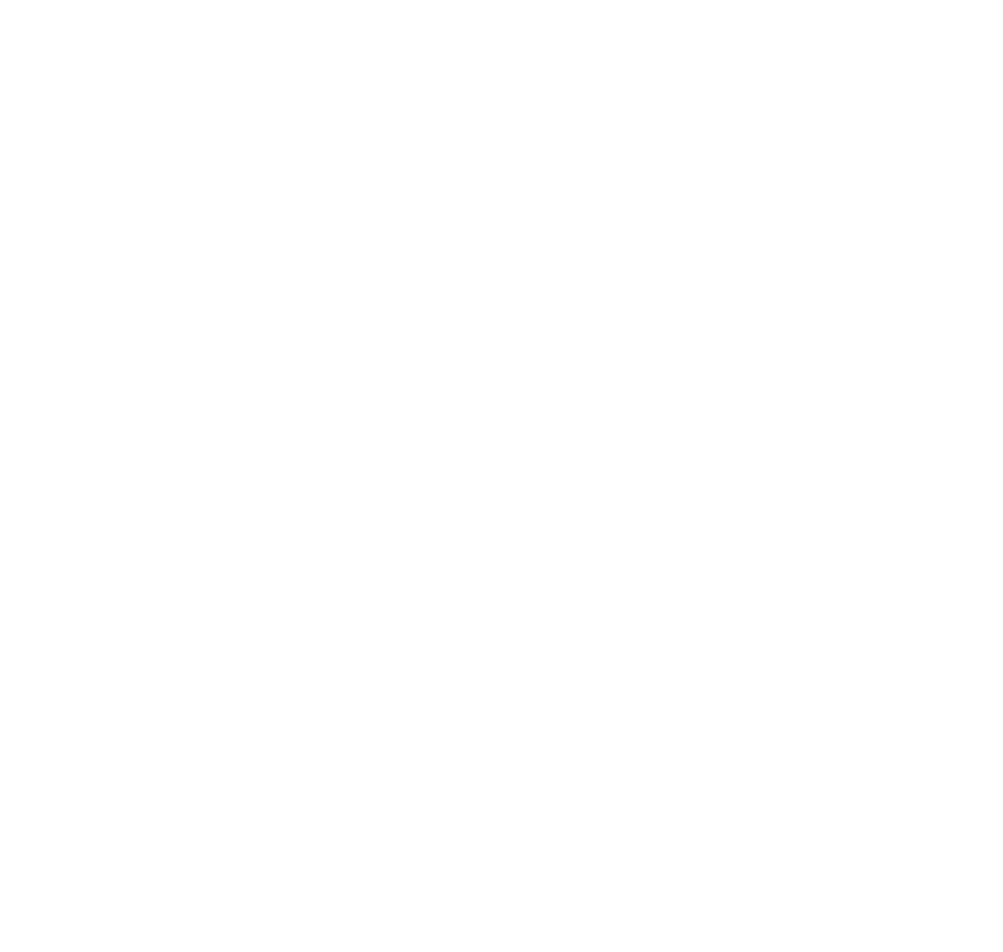
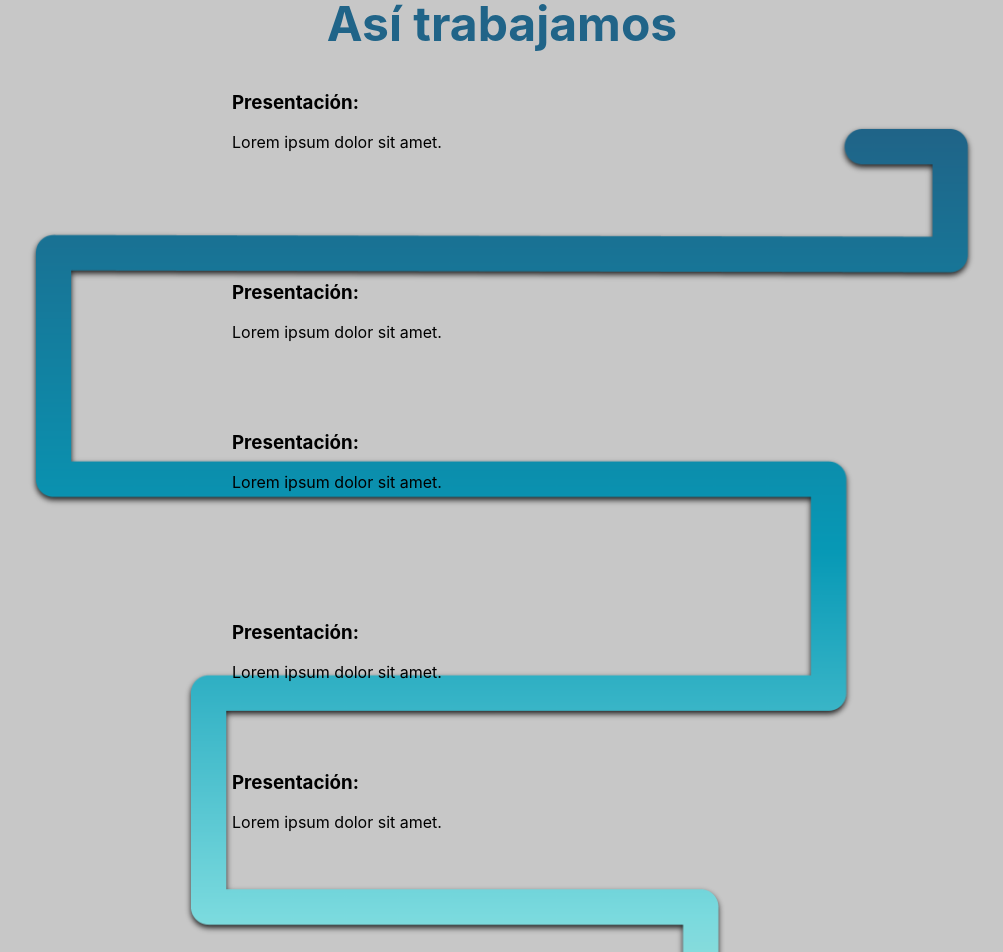
Before and after one commit to ifnoxdesarrollo/if_nox-sitio-v01, a React (Create React App) app in the folder if_nox-sitio-v01/: page / in a window 1280 px wide. Shown: the part 1560-2512 px from the top of the page, without its empty margins (138-1141 px from the left). Before the commit the page ends 1450 px from the top, so only its background shows below. Built offline with nearby package versions, Linux system fonts and the light colour scheme.

Commit message:
asi trabajamos

```diff
--- a/if_nox-sitio-v01/src/App.js
+++ b/if_nox-sitio-v01/src/App.js
@@ -5,10 +5,10 @@
 import Mision from './componentes/Mision/Mision';
 import Proy_dest from './componentes/Proyectos Destacados/Proy_dest';
 import Nuestros_Servicios from './componentes/nuestros servicios/Nuestros_Servicios';
-import S5_Asi_trabajamos from './componentes/S5_Asi_trabajamos/S5_Asi_trabajamos';
 import Planes from './componentes/Planes/Planes';
 import Nos_presentamos from './componentes/Nos presentamos/Nos_presentamos.jsx';
 import Navbar from './componentes/Navbar/Navbar';
+import Asi_trabajamos from './componentes/S5_Asi_trabajamos/Asi_trabajamos';
 
 function App() {
   return (
@@ -18,7 +18,7 @@
       {/* <Mision></Mision> */}
       {/* <Nuestros_Servicios></Nuestros_Servicios> */}
       <Proy_dest></Proy_dest>
-      {/* <S5_Asi_trabajamos></S5_Asi_trabajamos> */}
+      <Asi_trabajamos></Asi_trabajamos>
       {/* <Planes></Planes> */}
       {/* <Nos_presentamos></Nos_presentamos> */}
       {/* <Contacto></Contacto> */}
--- /dev/null
+++ b/if_nox-sitio-v01/src/Componentes/S5_Asi_trabajamos/Asi_trabajamos.css
@@ -0,0 +1,43 @@
+.asi-trabajamos__contenedor {
+    width: 1300px;
+    height: 1550px;
+    backdrop-filter: blur(5px) saturate(180%);
+    -webkit-backdrop-filter: blur(5px) saturate(180%);
+    background-color: rgba(255, 255, 255, 0.56);
+    border: 1px solid #FFFFFF;
+    border-radius: 10px;
+    margin-top: 50px;
+    display: flex;
+    align-items: center;
+    flex-direction: column;
+}
+
+.laberinto {
+    width: 950px;
+    height: 1164px;
+    position: absolute;
+    z-index: -1;
+    margin-top: 182px;
+}
+
+.asi-trabajamos__titulo {
+    font-size: 48px;
+    color: #206488;
+    text-align: center;
+    margin: 59px 391px 24px;
+    line-height: 1;
+}
+
+.presentacion,
+.registro,
+.compromisos,
+.implementacion,
+.qa {
+    width: 540px;
+    height: 170px;
+}
+
+.entrega {
+    width: 420px;
+    height: 270px;
+}
--- /dev/null
+++ b/if_nox-sitio-v01/src/Componentes/S5_Asi_trabajamos/Asi_trabajamos.jsx
@@ -0,0 +1,70 @@
+import React from 'react'
+import './Asi_trabajamos.css'
+
+function Asi_trabajamos() {
+    return (
+        <div className='asi-trabajamos'>
+            <div className="asi-trabajamos__contenedor">
+                <h1 className='asi-trabajamos__titulo'>Así trabajamos</h1>
+                <img className='laberinto' src="/images/laberinto.png" alt="" />
+                <div className="presentacion">
+                    <div className="presentacion__titulo">
+                        <h3>Presentación:</h3>
+                        <p>Lorem ipsum dolor sit amet.</p>
+                    </div>
+                    <div className="presentacion__icono">
+                        <img src="" alt="" />
+                    </div>
+                </div>
+                <div className="registro">
+                    <div className="presentacion__icono">
+                        <img src="" alt="" />
+                    </div>
+                    <div className="presentacion__titulo">
+                        <h3>Presentación:</h3>
+                        <p>Lorem ipsum dolor sit amet.</p>
+                    </div>
+                </div>
+                <div className="compromisos">
+                    <div className="presentacion__titulo">
+                        <h3>Presentación:</h3>
+                        <p>Lorem ipsum dolor sit amet.</p>
+                    </div>
+                    <div className="presentacion__icono">
+                        <img src="" alt="" />
+                    </div>
+                </div>
+                <div className="implementacion">
+                    <div className="presentacion__icono">
+                        <img src="" alt="" />
+                    </div>
+                    <div className="presentacion__titulo">
+                        <h3>Presentación:</h3>
+                        <p>Lorem ipsum dolor sit amet.</p>
+                    </div>
+                </div>
+                <div className="qa">
+                    <div className="presentacion__titulo">
+                        <h3>Presentación:</h3>
+                        <p>Lorem ipsum dolor sit amet.</p>
+                    </div>
+                    <div className="presentacion__icono">
+                        <img src="" alt="" />
+                    </div>
+                </div>
+                <div className="entrega">
+                    <div className="presentacion__icono">
+                        <img src="" alt="" />
+                    </div>
+                    <div className="presentacion__titulo">
+                        <h3>Presentación:</h3>
+                        <p>Lorem ipsum dolor sit amet.</p>
+                    </div>
+                </div>
+
+            </div>
+        </div>
+    )
+}
+
+export default Asi_trabajamos
```
Also changed, not shown: if_nox-sitio-v01/public/images/laberinto.png (added).
